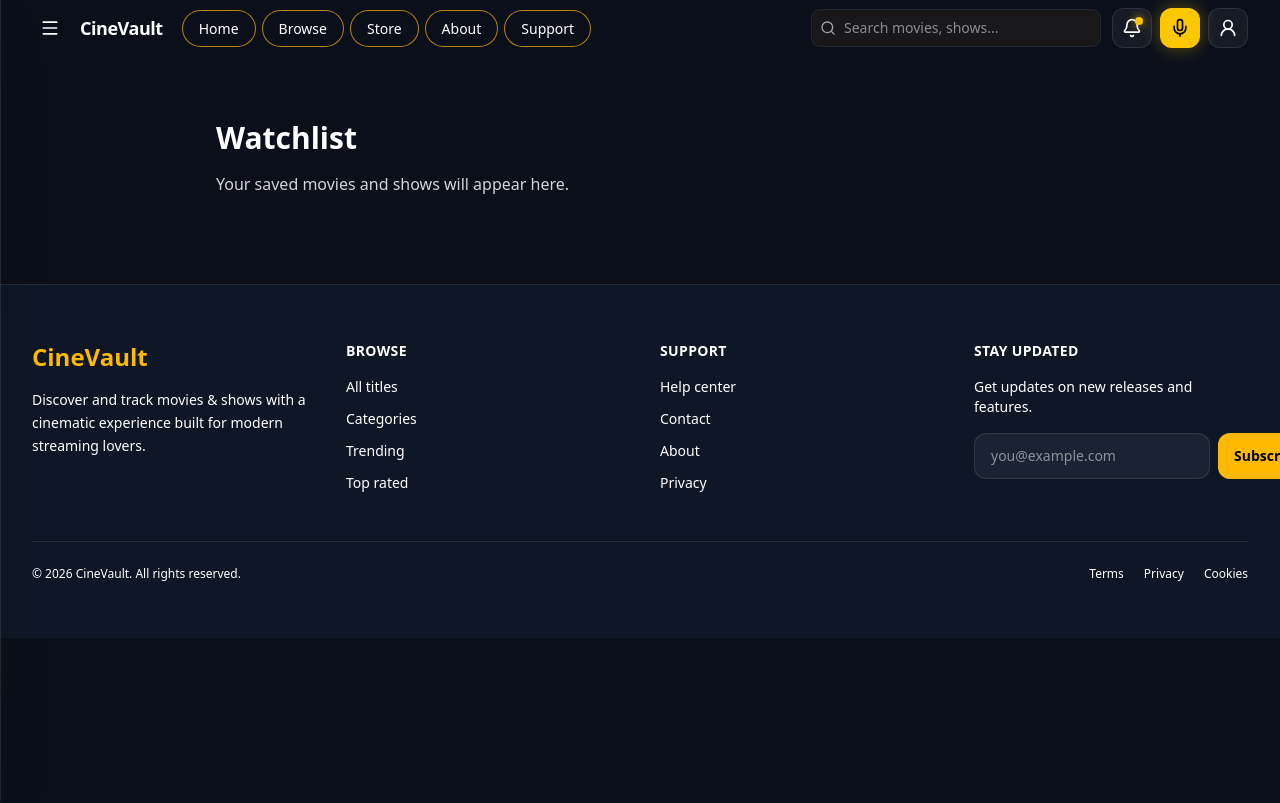
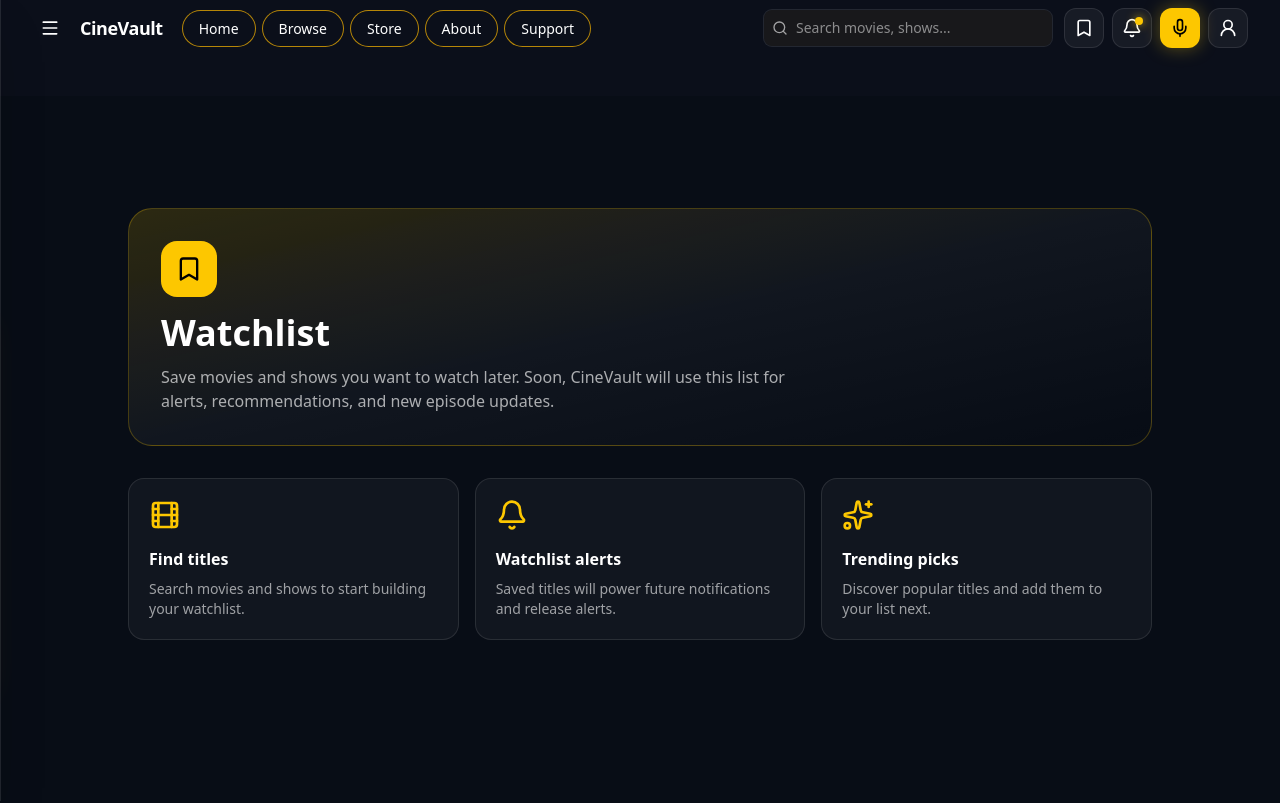
Before and after one commit to breezy23333/cinevault, a Next.js app: page /watchlist in a window 1280 px wide. Shown: the top 803 px of the page. Built offline with nearby package versions, Linux system fonts and the light colour scheme.

Commit message:
Add watchlist navbar link

```diff
--- a/app/watchlist/page.tsx
+++ b/app/watchlist/page.tsx
@@ -1,10 +1,58 @@
+import Link from "next/link";
+import { Bookmark, Bell, Film, Sparkles } from "lucide-react";
+
 export default function WatchlistPage() {
   return (
-    <main className="mx-auto max-w-4xl p-6">
-      <h1 className="text-3xl font-bold">Watchlist</h1>
-      <p className="mt-4 text-zinc-300">
-        Your saved movies and shows will appear here.
-      </p>
+    <main className="min-h-screen bg-[#080d16] px-4 pb-20 pt-28 text-white">
+      <section className="mx-auto max-w-5xl">
+        <div className="mb-8 rounded-3xl border border-yellow-400/25 bg-gradient-to-br from-yellow-400/15 via-white/[0.04] to-transparent p-8">
+          <div className="mb-4 flex h-14 w-14 items-center justify-center rounded-2xl bg-yellow-400 text-black">
+            <Bookmark className="h-7 w-7" />
+          </div>
+
+          <h1 className="text-4xl font-black">Watchlist</h1>
+
+          <p className="mt-3 max-w-2xl text-white/65">
+            Save movies and shows you want to watch later. Soon, CineVault will
+            use this list for alerts, recommendations, and new episode updates.
+          </p>
+        </div>
+
+        <div className="grid gap-4 md:grid-cols-3">
+          <Link
+            href="/search"
+            className="rounded-2xl border border-white/10 bg-white/[0.04] p-5 transition hover:-translate-y-1 hover:border-yellow-400/40 hover:bg-white/[0.07]"
+          >
+            <Film className="mb-4 h-8 w-8 text-yellow-400" />
+            <h2 className="font-bold">Find titles</h2>
+            <p className="mt-2 text-sm text-white/60">
+              Search movies and shows to start building your watchlist.
+            </p>
+          </Link>
+
+          <Link
+            href="/notifications"
+            className="rounded-2xl border border-white/10 bg-white/[0.04] p-5 transition hover:-translate-y-1 hover:border-yellow-400/40 hover:bg-white/[0.07]"
+          >
+            <Bell className="mb-4 h-8 w-8 text-yellow-400" />
+            <h2 className="font-bold">Watchlist alerts</h2>
+            <p className="mt-2 text-sm text-white/60">
+              Saved titles will power future notifications and release alerts.
+            </p>
+          </Link>
+
+          <Link
+            href="/trending"
+            className="rounded-2xl border border-white/10 bg-white/[0.04] p-5 transition hover:-translate-y-1 hover:border-yellow-400/40 hover:bg-white/[0.07]"
+          >
+            <Sparkles className="mb-4 h-8 w-8 text-yellow-400" />
+            <h2 className="font-bold">Trending picks</h2>
+            <p className="mt-2 text-sm text-white/60">
+              Discover popular titles and add them to your list next.
+            </p>
+          </Link>
+        </div>
+      </section>
     </main>
   );
 }
--- a/components/Navbar.tsx
+++ b/components/Navbar.tsx
@@ -12,6 +12,7 @@ import {
   PlaySquare,
   Sparkles,
   Mic,
+  Bookmark
 } from "lucide-react";
 
 const LINKS = [
@@ -160,6 +161,15 @@ export default function Navbar() {
 
           {/* Right actions */}
         <div className="flex items-center gap-2">
+
+            <Link
+              href="/watchlist"
+              className="flex h-10 w-10 items-center justify-center rounded-xl border border-white/10 bg-white/5 text-white/80 transition hover:bg-white/10 hover:text-white"
+              aria-label="Watchlist"
+            >
+              <Bookmark className="h-5 w-5" />
+            </Link>
+
             <Link
               href="/notifications"
               className="relative flex h-10 w-10 items-center justify-center rounded-xl border border-white/10 bg-white/5 text-white/80 transition hover:bg-white/10 hover:text-white"
```
